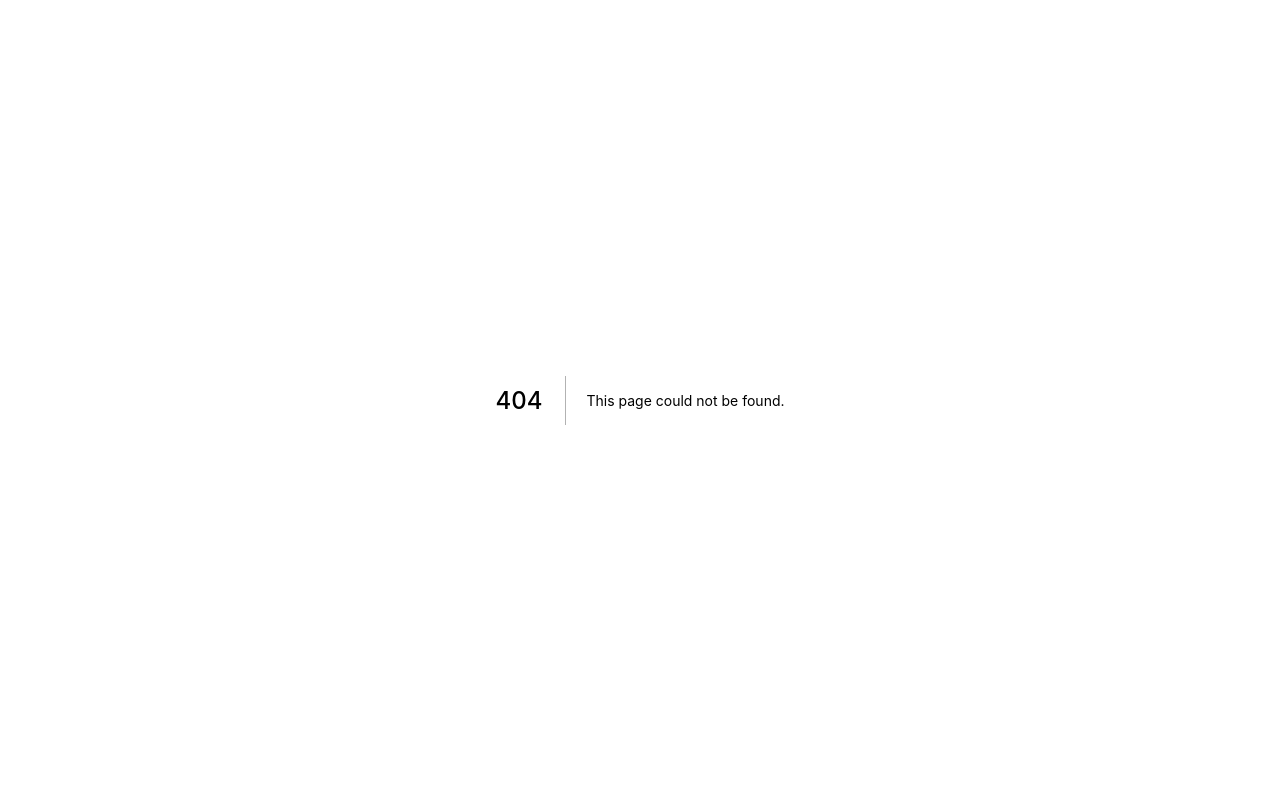
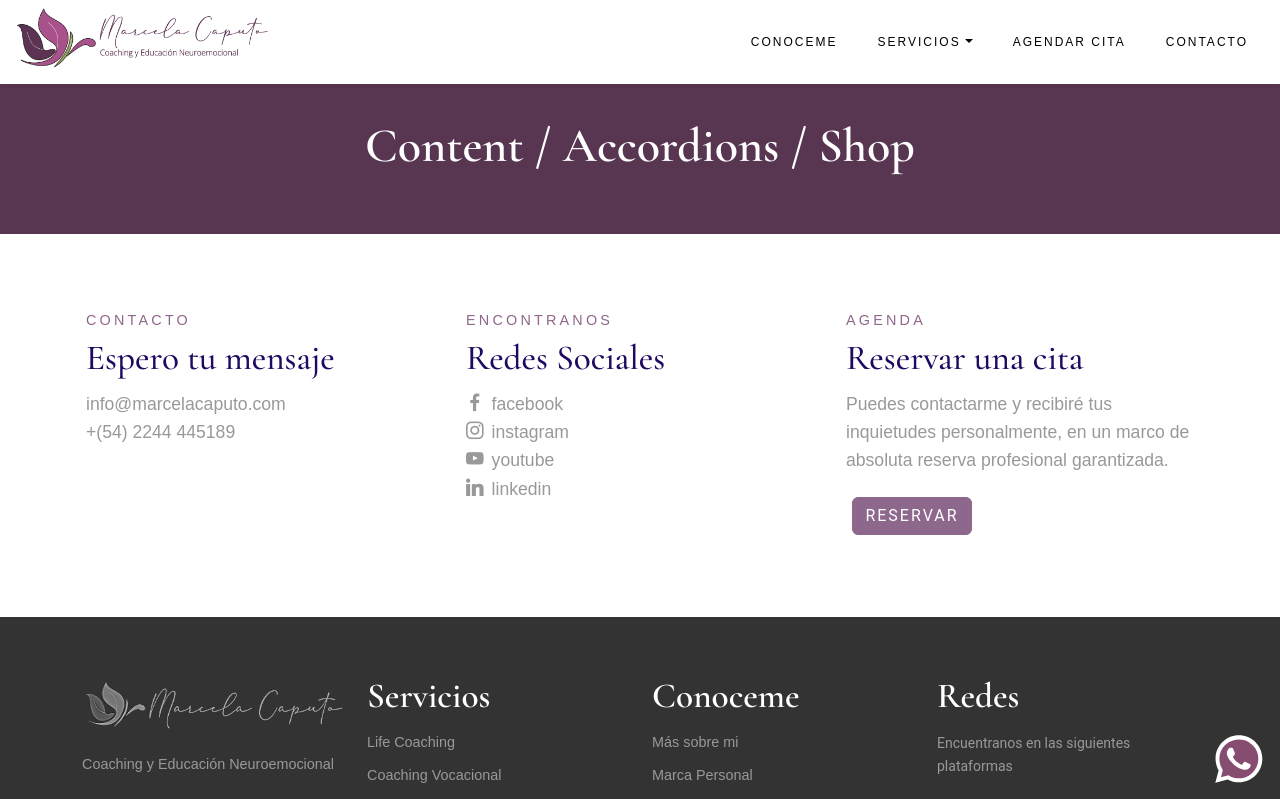
Before and after one commit to AgustinTafura/mc-coaching, a Next.js app: page /contacto in a window 1280 px wide. Before the commit this address had no page. Shown: the top 799 px of the page. Built offline with nearby package versions, Linux system fonts and the light colour scheme; a web font is replaced by a local one.

Commit message:
add contact page

```diff
--- /dev/null
+++ b/pages/contacto.js
@@ -0,0 +1,111 @@
+import Head from 'next/head'
+import React from 'react'
+import Layout from '../components/Layout'
+import Booking from '../components/Booking'
+import SectionInfo from '../components/SectionInfo'
+import Link from 'next/link'
+
+const contacto = () => {
+    return (
+        <>
+            <Head>
+                <title>Marcela Caputo Coaching</title>
+                <meta name="viewport" content="initial-scale=1.0, width=device-width" />
+            </Head>
+
+            <Layout>
+                <SectionInfo/>
+                <section className="contacts4 cid-rT0gvCY3SQ" id="contacts4-4k">
+                    <div className="container">
+                        <div className="row justify-content-center">
+                            <div className="card p-3 col-12 col-md-6 col-lg-4">
+                                <div className="card-wrapper justify-content-start">
+                                    <div className="card-box align-left">
+                                        <h3 className="mbr-section-subtitle align-left mbr-regular mbr-black mbr-fonts-style display-44">
+                                            CONTACTO
+                                        </h3>
+                                        <h4 className="card-title align-left pb-1 mbr-semibold mbr-black mbr-fonts-style display-55">
+                                            Espero tu mensaje</h4>
+                                        {/* <p className="mbr-text  mbr-fonts-style display-77"> */}
+                                            <Link href = "mailto: info@marcelacaputo.com">
+                                                <a className='mbr-text  mbr-fonts-style display-77'>
+                                                    info@marcelacaputo.com<br/>
+                                                </a>
+                                            </Link>
+                                            <Link href = "tel:+542244445189">
+                                                <a className='mbr-text  mbr-fonts-style display-77'>
+                                                    +(54) 2244 445189
+                                                </a>
+                                            </Link>
+                                        {/* </p> */}
+                                        <div className="link-wrap">
+
+                                        </div>
+                                    </div>
+                                </div>
+                            </div>
+                            <div className="card p-3 col-12 col-md-6 col-lg-4">
+                                <div className="card-wrapper justify-content-start">
+                                    <div className="card-box align-left">
+                                        <h3 className="mbr-section-subtitle align-left mbr-regular mbr-black mbr-fonts-style display-44">
+                                            ENCONTRANOS</h3>
+                                        <h4 className="card-title align-left pb-1 mbr-semibold mbr-black mbr-fonts-style display-55">
+                                            Redes Sociales
+                                        </h4>
+                                        <Link href="https://www.facebook.com/neuroeducacionycoaching">
+                                            <a className='mbr-text  mbr-fonts-style display-77'>
+                                                <span className="socicon-facebook socicon me-2"/>
+                                                facebook
+                                            </a>
+                                        </Link><br/>
+                                        <Link href="https://www.instagram.com/neuroeducacion_y_coaching/">
+                                            <a className='mbr-text  mbr-fonts-style display-77'>
+                                                <span className="socicon-instagram socicon me-2"/>
+                                                instagram
+                                            </a>
+                                        </Link><br/>
+                                        <Link href="https://www.youtube.com/channel/UC_KxRomgrGaNlccWnPnPS1w">
+                                            <a className='mbr-text  mbr-fonts-style display-77'>
+                                                <span className="socicon-youtube socicon me-2"/>
+                                                youtube
+                                            </a>
+                                        </Link><br/>
+                                        <Link href="https://www.linkedin.com/in/marcela-caputo-03aa40122/">
+                                            <a className='mbr-text  mbr-fonts-style display-77'>
+                                                <span className="socicon-linkedin socicon me-2"/>
+                                                linkedin
+                                            </a>
+                                        </Link>
+                                    </div>
+                                </div>
+                            </div>
+                            <div className="card p-3 col-12 col-md-6 col-lg-4">
+                                <div className="card-wrapper justify-content-start">
+                                    <div className="card-box align-left">
+                                        <h3 className="mbr-section-subtitle align-left mbr-regular mbr-black mbr-fonts-style display-44">
+                                            AGENDA
+                                        </h3>
+                                        <h4 className="card-title align-left pb-1 mbr-semibold mbr-black mbr-fonts-style display-55">
+                                            Reservar una cita
+                                        </h4>
+                                        <p className="mbr-text mbr-fonts-style display-77">
+                                            Puedes contactarme y recibiré tus inquietudes personalmente,
+                                            en un marco de absoluta reserva profesional garantizada.
+                                        </p>
+                                        <Link className="col-lg-12 col-md-12 col-sm-12 align-center" href='/agenda'>
+                                            <a>
+                                                <button type="button" className="btn btn-primary display-44">RESERVAR</button>
+                                            </a>
+                                        </Link>
+                                    </div>
+                                </div>
+                            </div>
+                        </div>
+                    </div>
+                </section>
+            </Layout>
+        </>
+    )
+}
+
+export default contacto
```
